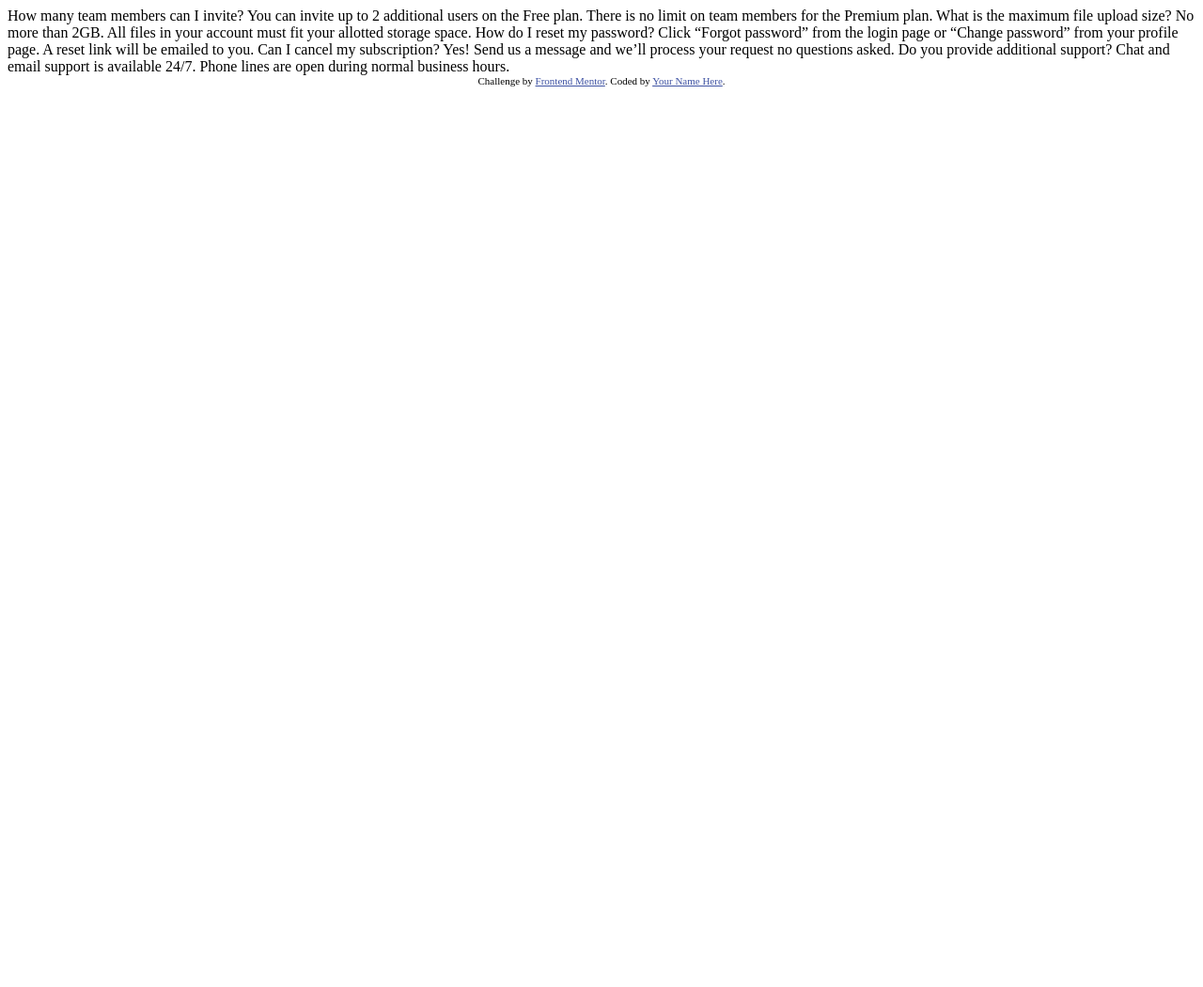
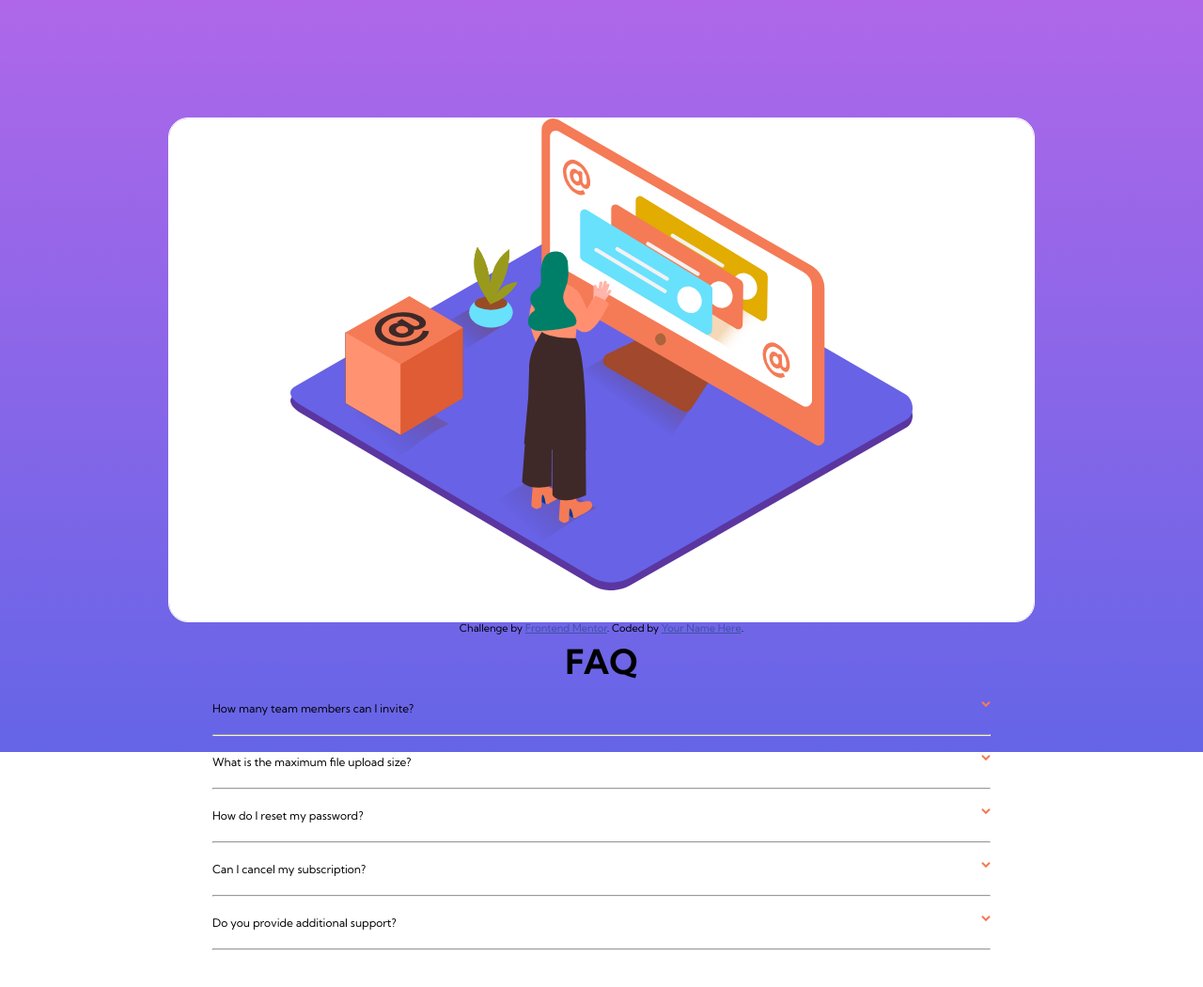
Before and after one commit to Igwe0001/faq, a plain HTML site: page index.html in a window 1280 px wide. Shown: the whole page at 94% size. Before the commit the page ends 800 px from the top, so only its background shows below. Drawn offline with Linux system fonts and the light colour scheme.

Commit message:
Second commit

```diff
--- a/index.html
+++ b/index.html
@@ -1,40 +1,82 @@
 <!DOCTYPE html>
 <html lang="en">
+
 <head>
   <meta charset="UTF-8">
-  <meta name="viewport" content="width=device-width, initial-scale=1.0"> <!-- displays site properly based on user's device -->
+  <meta name="viewport" content="width=device-width, initial-scale=1.0">
+  <!-- displays site properly based on user's device -->
 
   <link rel="icon" type="image/png" sizes="32x32" href="./images/favicon-32x32.png">
-
+  <link rel="stylesheet" href="style.css">
+  <link href="https://fonts.googleapis.com/css2?family=Kumbh+Sans:wght@400;700&display=swap" rel="stylesheet">
   <title>Frontend Mentor | FAQ Accordion Card</title>
 
   <!-- Feel free to remove these styles or customise in your own stylesheet 👍 -->
   <style>
-    .attribution { font-size: 11px; text-align: center; }
-    .attribution a { color: hsl(228, 45%, 44%); }
+    .attribution {
+      font-size: 11px;
+      text-align: center;
+    }
+
+    .attribution a {
+      color: hsl(228, 45%, 44%);
+    }
   </style>
 </head>
+
 <body>
-  How many team members can I invite?
-  You can invite up to 2 additional users on the Free plan. There is no limit on
-  team members for the Premium plan.
+  <div class="container">
+    <div class="sub-container">
 
-  What is the maximum file upload size?
-  No more than 2GB. All files in your account must fit your allotted storage space.
+      <div class="image">
+        <img src="/images/illustration-woman-online-mobile.svg" class="mobile-woman" alt="Moblie">
+      </div>
 
-  How do I reset my password?
-  Click “Forgot password” from the login page or “Change password” from your profile page.
-  A reset link will be emailed to you.
+      <div class="faq">
+        <h1>FAQ</h1>
+        <div class="sub-faq">
 
-  Can I cancel my subscription?
-  Yes! Send us a message and we’ll process your request no questions asked.
 
-  Do you provide additional support?
-  Chat and email support is available 24/7. Phone lines are open during normal business hours.
+          <ul>
+            How many team members can I invite?<img src="/images/icon-arrow-down.svg" class="Arrow" alt="Arrow">
+            <li>You can invite up to 2 additional users on the Free plan. There is no limit on
+              team members for the Premium plan.</li>
+            <hr>
+          </ul>
 
+          <ul>
+            What is the maximum file upload size?<img src="/images/icon-arrow-down.svg" class="Arrow" alt="Arrow">
+            <li>No more than 2GB. All files in your account must fit your allotted storage space.</li>
+            <hr>
+          </ul>
+
+          <ul>
+            How do I reset my password?<img src="/images/icon-arrow-down.svg" class="Arrow" alt="Arrow">
+            <li>Click “Forgot password” from the login page or “Change password” from your profile page.
+              A reset link will be emailed to you.</li>
+            <hr>
+          </ul>
+
+          <ul>
+            Can I cancel my subscription?<img src="/images/icon-arrow-down.svg" class="Arrow" alt="Arrow">
+            <li>Yes! Send us a message and we’ll process your request no questions asked.</li>
+            <hr>
+          </ul>
+
+          <ul>
+            Do you provide additional support?<img src="/images/icon-arrow-down.svg" class="Arrow" alt="Arrow">
+            <li>Chat and email support is available 24/7. Phone lines are open during normal business hours.</li>
+            <hr>
+          </ul>
+
+        </div>
+      </div>
+    </div>
+  </div>
   <div class="attribution">
     Challenge by <a href="https://www.frontendmentor.io?ref=challenge" target="_blank">Frontend Mentor</a>.
     Coded by <a href="#">Your Name Here</a>.
   </div>
 </body>
+
 </html>
--- /dev/null
+++ b/style.css
@@ -0,0 +1,104 @@
+* {
+    margin: 0;
+    padding: 0;
+    box-sizing: border-box;
+    font-family: 'Kumbh Sans', sans-serif;
+    list-style: none;
+}
+
+:root {
+
+    /* First Text Color  */
+
+    --very-dark-desaturated-blue:  hsl(238, 29%, 16%);
+    --soft-red:  hsl(14, 88%, 65%);
+
+    /* Background Gradient */
+
+    --soft-violet:  hsl(273, 75%, 66%);
+    --soft-blue: hsl(240, 73%, 65%);
+
+    /* Second Text Color */
+
+    --Very-dark-grayish-blue: hsl(237, 12%, 33%);
+    --Dark-grayish-blue: hsl(240, 6%, 50%);
+
+    /* Dividers */
+
+    --Light-grayish-blue: hsl(240, 5%, 91%);
+
+}
+
+html {
+    font-size: 12px;
+}
+
+body {
+    width: 100%;
+    height: 100vh;
+    font-size: 1rem;
+    background-image: linear-gradient(var(--soft-violet), var(--soft-blue));
+    background-repeat: no-repeat;
+    background-size: cover;
+    display: flex;
+    flex-direction: column;
+    align-items: center;
+    justify-content: center;
+}
+
+.container{
+    outline: 1px solid white;
+    background-color: white;
+    width: 90%;
+    max-width: 920px;
+    height: 535px;
+    margin: 0 auto;
+    display: flex;
+    flex-direction: column;
+    border-radius: 20px;
+    position: relative;
+}
+
+.sub-container {
+    width: 90%;
+    margin: 0 auto;
+    border-radius: 5px;
+}
+
+.image {
+    width: 80%;
+    margin: 0 auto;
+}
+
+/* .mobile-woman {
+
+} */
+
+.faq {
+    margin: 50px 0;
+}
+
+h1 {
+    text-align: center;
+    font-size: 3.0rem;
+}
+
+ul {
+  margin: 20px 0 ;
+  font-weight: 400;
+}
+
+.Arrow {
+    float: right;
+}
+
+li {
+    margin: 20px 0;
+    color: green;
+    display: none;
+    width: 80%;
+}
+
+hr {
+    margin: 20px 0;
+}
```
